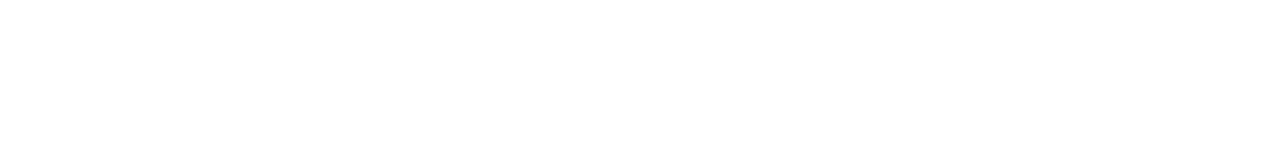
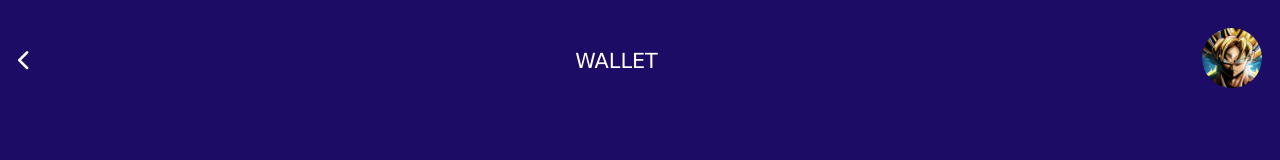
Before and after one commit to HerreraCruz/ui-wallet, a plain HTML site: page index.html in a window 1280 px wide. Drawn offline with Linux system fonts and the light colour scheme.

Commit message:
primeros ajustes de la barra de navegación

```diff
--- /dev/null
+++ b/assets/css/estilos.css
@@ -0,0 +1,20 @@
+body {
+    background-color: #1c0c66;
+    font-family: Verdana, Geneva, Tahoma, sans-serif;
+}
+
+nav {
+    color: #fff;
+    text-transform: uppercase;
+    font-size: 1.3rem;
+    display: flex;
+    justify-content: space-between;
+    align-items: center;
+    padding: 20px 10px;
+}
+
+nav img {
+    width: 60px;
+    border-radius: 100%;
+
+}
--- a/estilos.css
+++ /dev/null
@@ -1,3 +0,0 @@
-body {
-    background-color: blue;
-}
--- a/index.html
+++ b/index.html
@@ -5,8 +5,23 @@
     <meta http-equiv="X-UA-Compatible" content="IE=edge">
     <meta name="viewport" content="width=device-width, initial-scale=1.0">
     <title>Document</title>
+    <link rel="stylesheet" href="assets/css/estilos.css">
+    <script src="https://kit.fontawesome.com/965744101c.js" crossorigin="anonymous"></script>
 </head>
 <body>
+    <nav>
+        <div><i class="fa-solid fa-chevron-left"></i></div>
+        <div>Wallet</div>
+        <div><img src="assets/img/profile.jpg"></div>
+
+    </nav>
+    <main>
+
+    </main>
+
+
+
+
 
 </body>
 </html>
```
Also changed, not shown: assets/img/profile.jpg (added).
